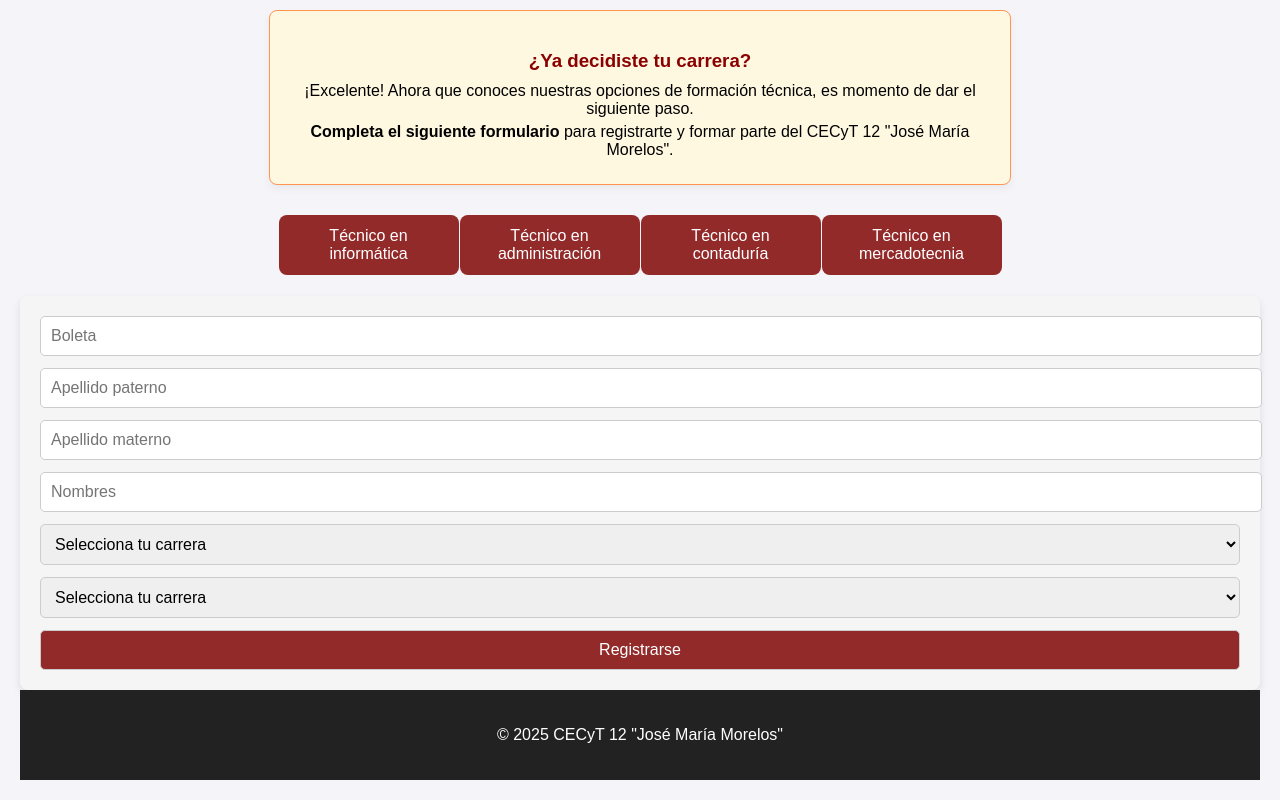
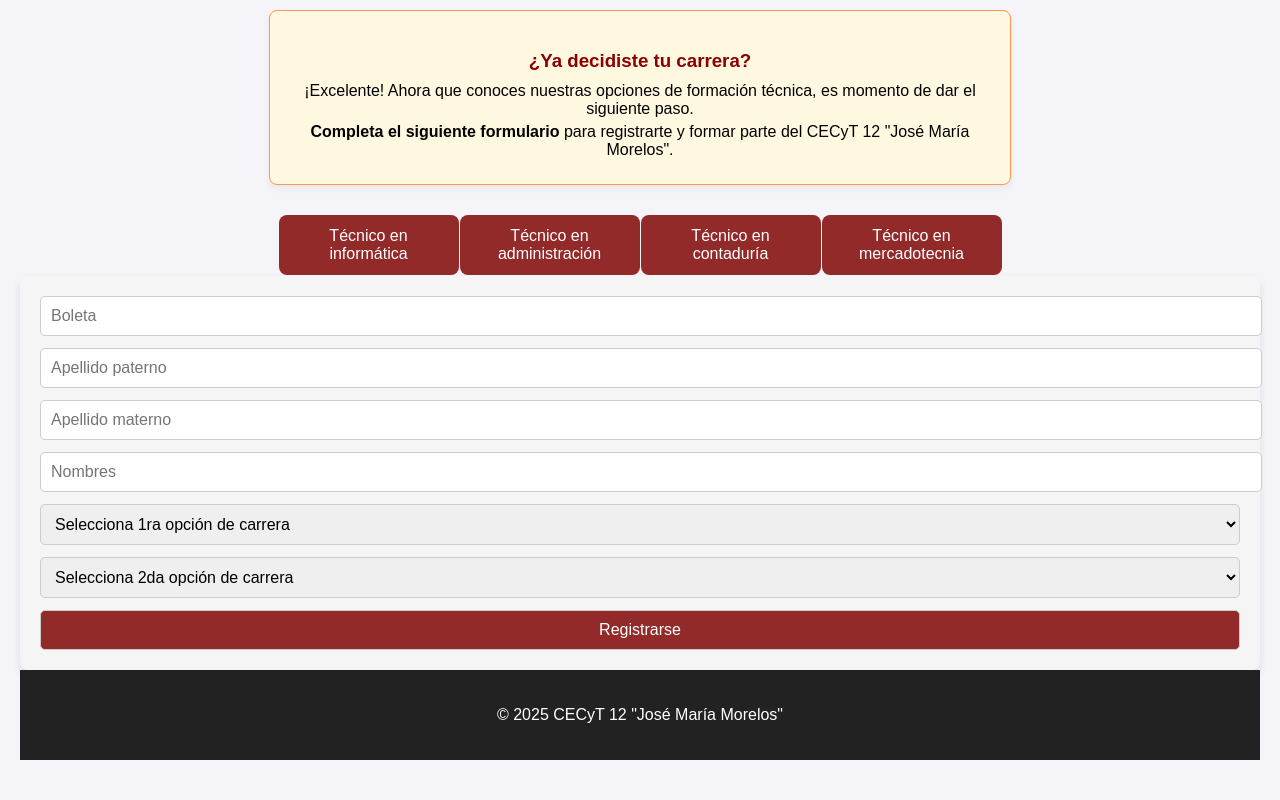
Before and after one commit to AbiJisa/sitio-web-carreras, a website with bundled scripts: page index.html in a window 1280 px wide. Shown: the part 811-1611 px from the top of the page. Built offline with nearby package versions, Linux system fonts and the light colour scheme.

Commit message:
campos separados y submit corriendo perfectamente

```diff
--- a/index.html
+++ b/index.html
@@ -6,6 +6,7 @@
     <title>Seleccion de Carrera </title>
     <link rel="stylesheet" href="styles.css"/>
 </head>
+
 <body>
 
     <header>
@@ -28,8 +29,9 @@
         <p><strong>Completa el siguiente formulario</strong> para registrarte y formar parte del CECyT 12 "José María Morelos".</p>
       </div>
 
-    <div id="carreras-container"></div>
-    <div class="carreras-container"></div>
+
+      <div id="carreras-container"></div>
+
 
         <form id="formulario-registro">
 
@@ -38,25 +40,25 @@
         <input type="text" id="apellido-materno" placeholder="Apellido materno" required/>
         <input type="text" id="nombres" placeholder="Nombres" required/>
 
-        <select id="carrera1" required>
-            <optgroup label="primera opcion"></optgroup>
-            <option value="">Selecciona tu carrera</option>
-            <option value="Tecnico en informatica">Tecnico en informatica</option>
-            <option value="Tecnico en administracion">Tecnico en administracion</option>
-            <option value="Tecnico en contaduria">Tecnico en contaduria</option>
-            <option value="Tecnico en mercadotecnia">Tecnico en mercadotecnia</option>
-          </select>
 
-          <select id="carrera2" required>
-            <optgroup label="segunda opcion"></optgroup>
-            <option value="">Selecciona tu carrera</option>
-            <option value="Tecnico en informatica">Tecnico en informatica</option>
-            <option value="Tecnico en administracion">Tecnico en administracion</option>
-            <option value="Tecnico en contaduria">Tecnico en contaduria</option>
-            <option value="Tecnico en mercadotecnia">Tecnico en mercadotecnia</option>
-          </select>
 
-          <button type="submit">Registrarse</button>
+        <select id="carrera-1" required>
+          <option value="">Selecciona 1ra opción de carrera</option>
+          <option value="Técnico en informática">Técnico en informática</option>
+          <option value="Técnico en administración">Técnico en administración</option>
+          <option value="Técnico en contaduría">Técnico en contaduría</option>
+          <option value="Técnico en mercadotecnia">Técnico en mercadotecnia</option>
+        </select>
+
+        <select id="carrera-2" required>
+          <option value="">Selecciona 2da opción de carrera</option>
+          <option value="Técnico en informática">Técnico en informática</option>
+          <option value="Técnico en administración">Técnico en administración</option>
+          <option value="Técnico en contaduría">Técnico en contaduría</option>
+          <option value="Técnico en mercadotecnia">Técnico en mercadotecnia</option>
+        </select>
+
+        <button type="submit">Registrarse</button>
 
 
     </form>
@@ -67,7 +69,7 @@
         <p>&copy; 2025 CECyT 12 "José María Morelos" </p>
       </footer>
 
-    <script src="script.js" type="module"></script>
+      <script type="module" src="script.js"></script>
 
 </body>
 </html>
--- a/script.js
+++ b/script.js
@@ -26,6 +26,9 @@ const mensajeExito = document.getElementById('mensaje-exito');
 
 formulario.addEventListener('submit', async (e) => {
   e.preventDefault();
+
+  console.log("¿Existe carrera-1?", document.getElementById('carrera-1'));
+console.log("¿Existe carrera-2?", document.getElementById('carrera-2'));
 
   // Obtener valores del formulario
   const boleta = document.getElementById("boleta").value.trim();
```
